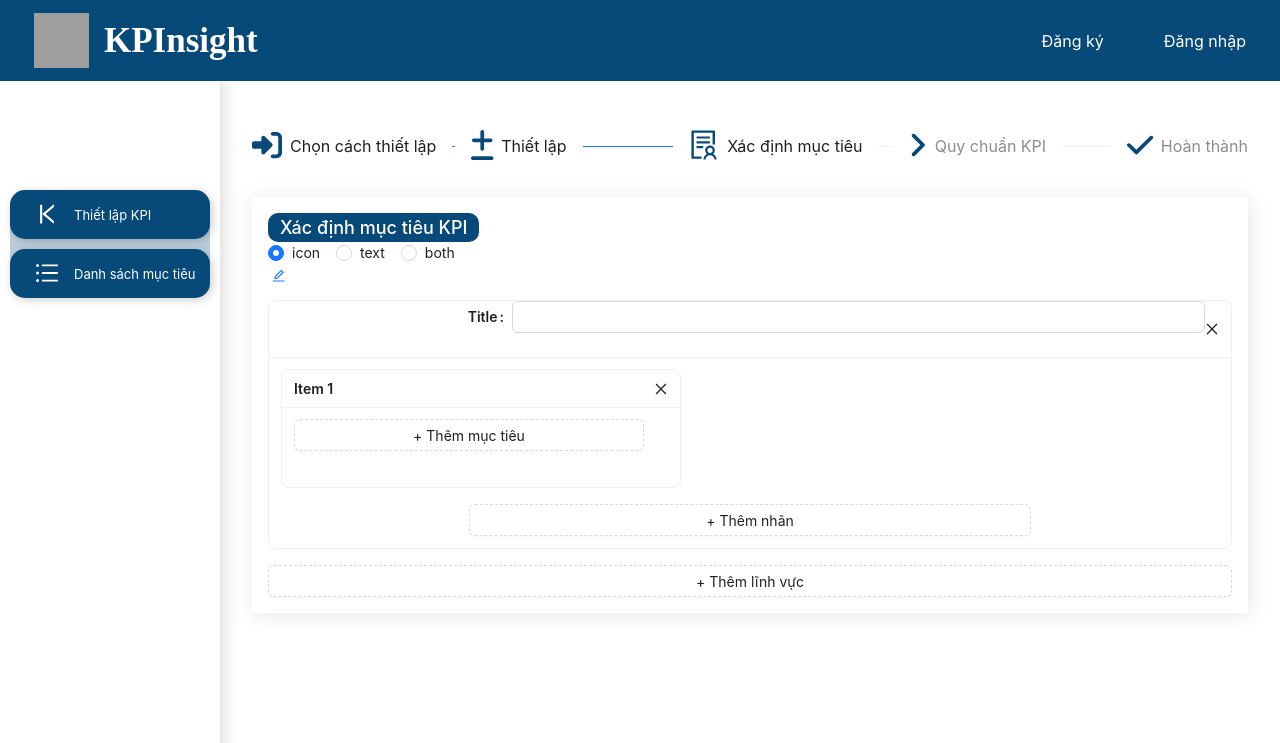
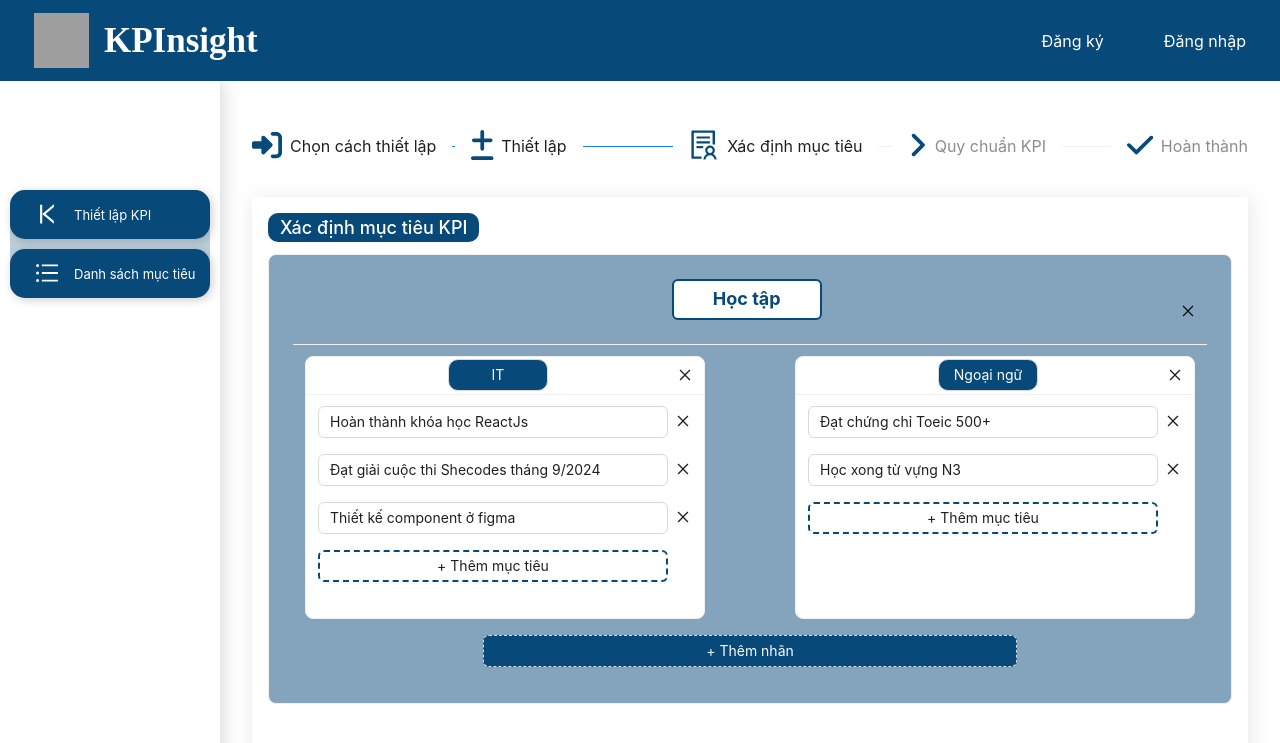
Before and after one commit to Dungntt2003/KPInsight-HI_23, a React (Create React App) app in the folder kpinsight/: page /define-target in a window 1280 px wide. Shown: the top 743 px of the page. Built offline with nearby package versions, Linux system fonts and the light colour scheme; grey boxes are pictures that could not be loaded.

Commit message:
Define target

```diff
--- a/kpinsight/src/view/pages/set-kpi/define-target/index.css
+++ b/kpinsight/src/view/pages/set-kpi/define-target/index.css
@@ -18,3 +18,44 @@
   margin: 0;
   padding: 0;
 }
+
+.define-target-input-act {
+  width: 100px;
+  margin-left: 50%;
+  transform: translateX(-50%);
+  background-color: #074979;
+  color: white;
+  text-align: center;
+  border-radius: 10px;
+}
+
+.define-target-input-act:hover {
+  background-color: white;
+  color: #074979;
+}
+
+.define-target-btn-add-act {
+  border: 2px solid #074979;
+}
+
+.define-target-label {
+  width: 150px;
+  border: 2px solid #074979;
+  background-color: white;
+  color: #074979;
+  font-weight: bold;
+  text-align: center;
+  margin-left: 70%;
+  transform: translateX(-50%);
+  font-size: 18px;
+}
+
+.define-target-card-big {
+  background-color: #83a4bc;
+  padding: 24px;
+  margin: 12px 0;
+}
+.define-target-btn-add-label {
+  background-color: #074979;
+  color: white;
+}
--- a/kpinsight/src/view/pages/set-kpi/define-target/index.jsx
+++ b/kpinsight/src/view/pages/set-kpi/define-target/index.jsx
@@ -5,27 +5,9 @@ import { CloseOutlined } from "@ant-design/icons";
 import { Button, Card, Form, Input, Space, Typography, Radio } from "antd";
 const { Paragraph } = Typography;
 function DefineTarget() {
-  const [clickTriggerStr, setClickTriggerStr] = useState("");
   const [form1] = Form.useForm();
   const [form2] = Form.useForm();
-  const radioToState = (input) => {
-    switch (input) {
-      case "text":
-        return ["text"];
-      case "both":
-        return ["icon", "text"];
-      case "icon":
-      default:
-        return ["icon"];
-    }
-  };
-  const [chooseTrigger, setChooseTrigger] = useState(["icon"]);
-  const stateToRadio = useMemo(() => {
-    if (chooseTrigger.includes("text")) {
-      return chooseTrigger.includes("icon") ? "both" : "text";
-    }
-    return "icon";
-  }, [chooseTrigger]);
+
   return (
     <div className="define-target-container">
       <div className="define-target-wrap">
@@ -33,23 +15,6 @@ function DefineTarget() {
           <h3 className="define-target-header">Xác định mục tiêu KPI</h3>
         </div>
         <div className="define-target-list">
-          <Radio.Group
-            onChange={(e) => setChooseTrigger(radioToState(e.target.value))}
-            value={stateToRadio}
-          >
-            <Radio value="icon">icon</Radio>
-            <Radio value="text">text</Radio>
-            <Radio value="both">both</Radio>
-          </Radio.Group>
-          <Paragraph
-            editable={{
-              tooltip: "click to edit text",
-              onChange: setClickTriggerStr,
-              triggerType: chooseTrigger,
-            }}
-          >
-            {clickTriggerStr}
-          </Paragraph>
           <Form
             labelCol={{
               span: 6,
@@ -64,7 +29,14 @@ function DefineTarget() {
             }}
             autoComplete="off"
             initialValues={{
-              items: [{}],
+              items: [
+                {
+                  name: "Học tập",
+                },
+                {
+                  name: "Cá nhân",
+                },
+              ],
             }}
           >
             <Form.List name="items">
@@ -79,9 +51,17 @@ function DefineTarget() {
                   {fields.map((field) => (
                     <Card
                       size="small"
+                      className="define-target-card-big"
                       title={
-                        <Form.Item label="Title" name={[field.title, "title"]}>
-                          <Input />
+                        <Form.Item
+                          style={{
+                            display: "flex",
+                            justifyContent: "center",
+                            alignItems: "center",
+                          }}
+                          name={[field.name, "name"]}
+                        >
+                          <Input className="define-target-label" />
                         </Form.Item>
                       }
                       key={field.key}
@@ -107,7 +87,34 @@ function DefineTarget() {
                         }}
                         autoComplete="off"
                         initialValues={{
-                          items: [{}],
+                          items: [
+                            {
+                              name: "IT",
+                              list: [
+                                {
+                                  first: "Hoàn thành khóa học ReactJs",
+                                },
+                                {
+                                  first:
+                                    "Đạt giải cuộc thi Shecodes tháng 9/2024",
+                                },
+                                {
+                                  first: "Thiết kế component ở figma",
+                                },
+                              ],
+                            },
+                            {
+                              name: "Ngoại ngữ",
+                              list: [
+                                {
+                                  first: "Đạt chứng chỉ Toeic 500+",
+                                },
+                                {
+                                  first: "Học xong từ vựng N3",
+                                },
+                              ],
+                            },
+                          ],
                         }}
                       >
                         <Form.List name="items">
@@ -124,7 +131,19 @@ function DefineTarget() {
                               {fields1.map((field1) => (
                                 <Card
                                   size="small"
-                                  title={`Item ${field1.name + 1}`}
+                                  title={
+                                    <Form.Item
+                                      name={[field1.name, "name"]}
+                                      noStyle
+                                      style={{
+                                        display: "flex",
+                                        justifyContent: "center",
+                                        alignItems: "center",
+                                      }}
+                                    >
+                                      <Input className="define-target-input-act" />
+                                    </Form.Item>
+                                  }
                                   key={field1.key}
                                   style={{ minWidth: "400px" }}
                                   extra={
@@ -155,6 +174,7 @@ function DefineTarget() {
                                               >
                                                 <Input
                                                   style={{ width: "350px" }}
+                                                  value={subField1.first}
                                                 />
                                               </Form.Item>
                                               <CloseOutlined
@@ -170,6 +190,7 @@ function DefineTarget() {
                                             type="dashed"
                                             onClick={() => subOpt1.add()}
                                             block
+                                            className="define-target-btn-add-act"
                                           >
                                             + Thêm mục tiêu
                                           </Button>
@@ -185,6 +206,7 @@ function DefineTarget() {
                                 style={{ width: "60%", margin: "auto" }}
                                 onClick={() => add()}
                                 block
+                                className="define-target-btn-add-label"
                               >
                                 + Thêm nhãn
                               </Button>
```
